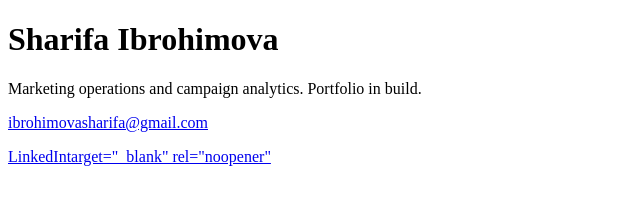
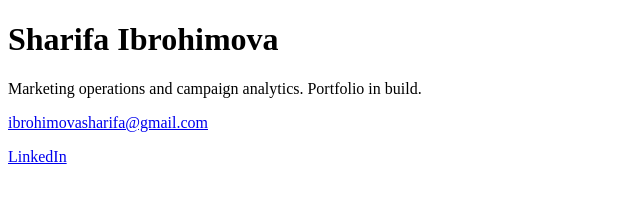
Before and after one commit to ibrohimovasharifa-hash/ibrohimovasharifa-hash.github.io, a plain HTML site: page index.html in a window 1280 px wide. Shown: the whole page, without its empty margins (0-640 px from the left). Drawn offline with Linux system fonts and the light colour scheme.

Commit message:
Fix LinkedIn link formatting in index.html

```diff
--- a/index.html
+++ b/index.html
@@ -17,6 +17,6 @@
   <p>Marketing operations and campaign analytics. Portfolio in build.</p>
   <p><a href="mailto:ibrohimovasharifa@gmail.com">ibrohimovasharifa@gmail.com</a></p>
   <!-- mailto: opens the visitor's email app -->
-  <p><a href="https://www.linkedin.com/in/sharifakhon-ibrohimova">LinkedIntarget="_blank" rel="noopener"</a></p>
+  <p><a href="https://www.linkedin.com/in/sharifakhon-ibrohimova" target="_blank" rel="noopener">LinkedIn</a></p>
 </body>
 </html>
```
